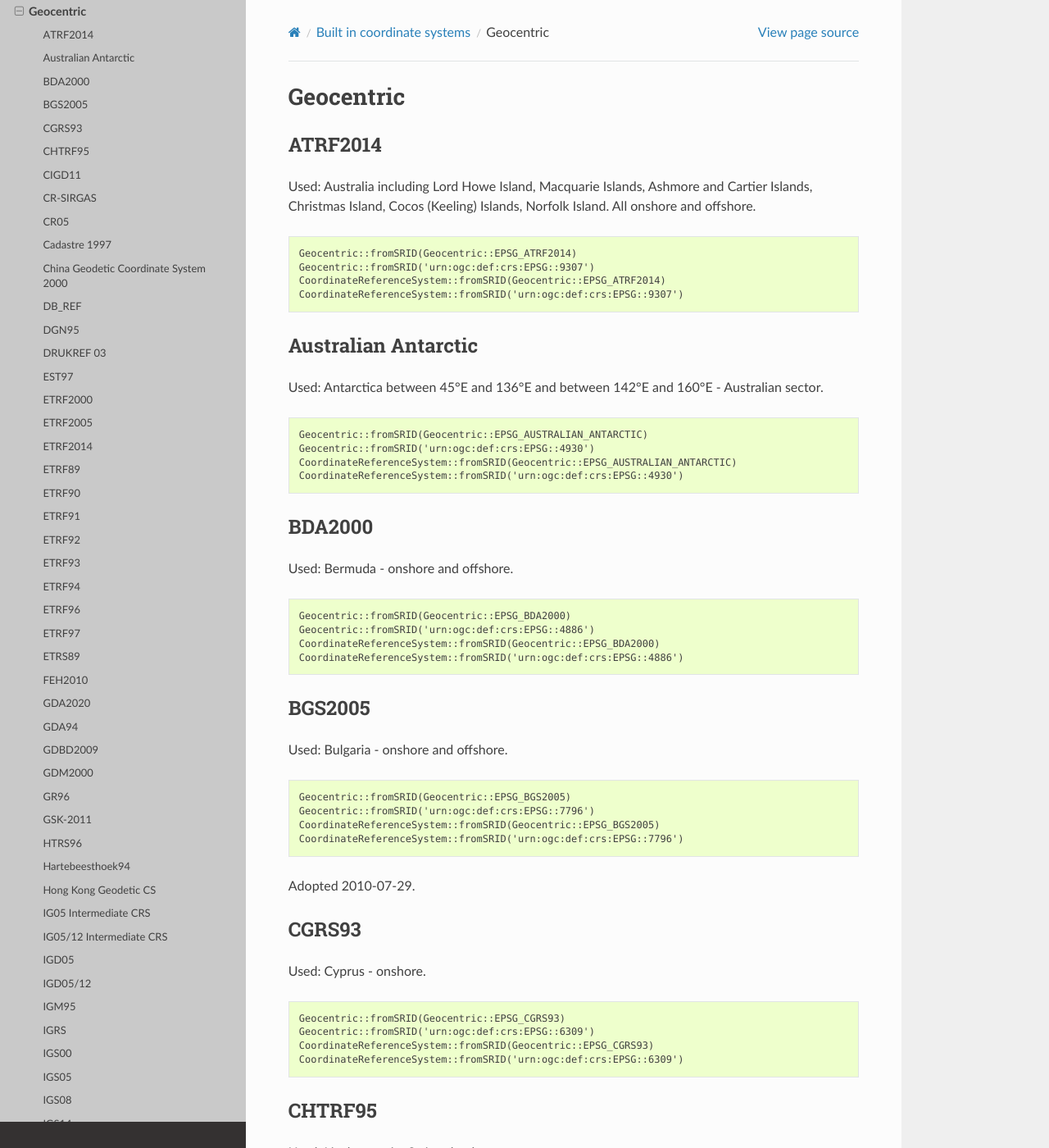
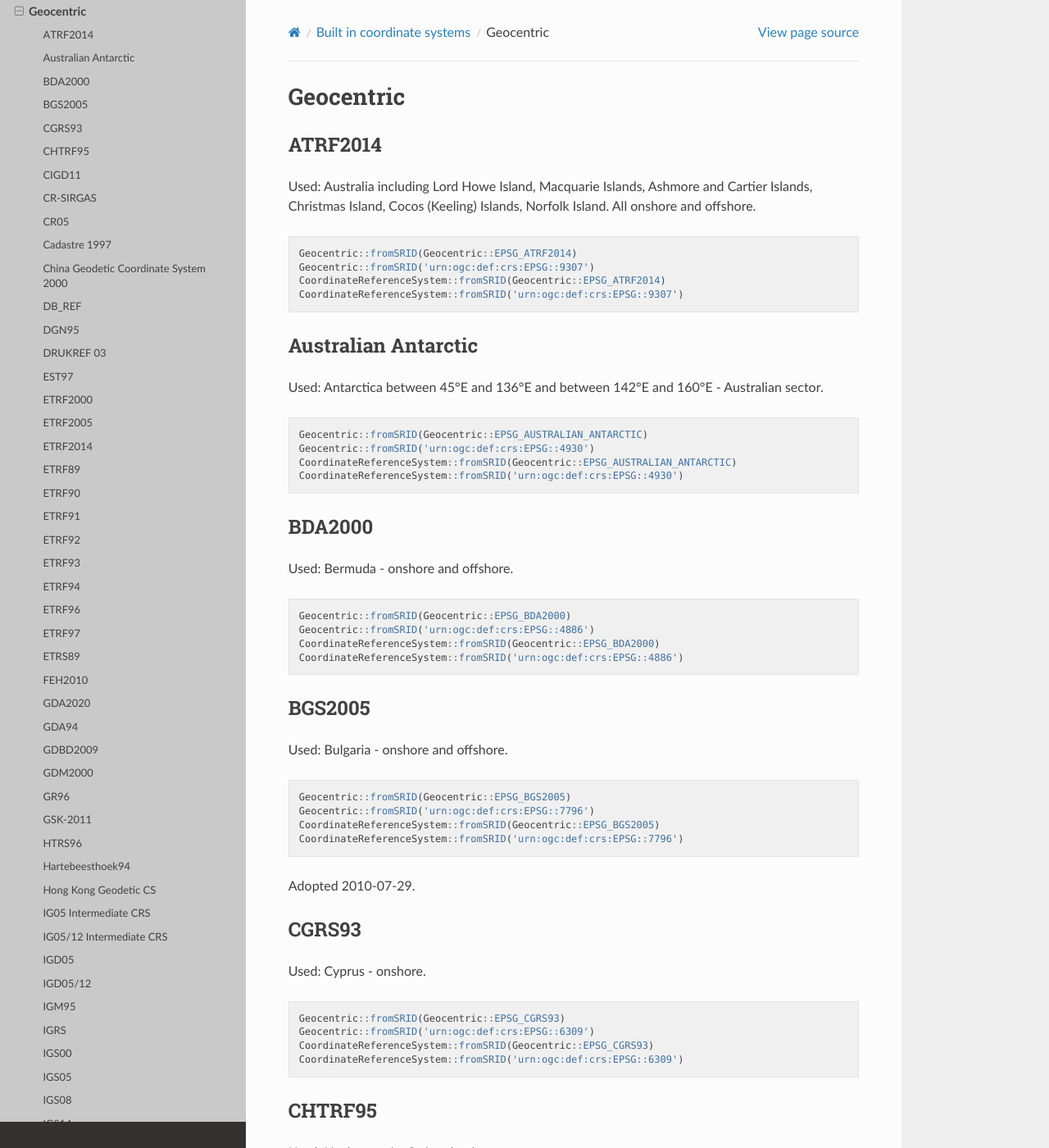
Before and after one commit to dvdoug/PHPCoord, a Sphinx documentation site: the page built from docs/builtin_crs_geocentric.rst, in a window 1280 px wide and 1400 px high. Shown: the whole window at 82% size. Built offline with Sphinx 7.4.7 and the Read the Docs theme 2.0.0, drawn with Linux system fonts in a browser that asks for light colours; some of the changed text lies outside the part shown.

Commit message:
Fix syntax highlighting in examples

```diff
--- a/docs/conf.py
+++ b/docs/conf.py
@@ -71,7 +71,7 @@ language = None
 exclude_patterns = ['_build', 'Thumbs.db', '.DS_Store']
 
 # The name of the Pygments (syntax highlighting) style to use.
-pygments_style = 'sphinx'
+pygments_style = 'friendly'
 
 # If true, `todo` and `todoList` produce output, else they produce nothing.
 todo_include_todos = False
@@ -166,3 +166,10 @@ texinfo_documents = [
      author, 'PHPCoord', 'Coordinate conversion library.',
      'Miscellaneous'),
 ]
+
+
+from sphinx.highlighting import lexers
+from pygments.lexers.web import PhpLexer
+
+# enable highlighting for PHP code not between ``<?php ... ?>`` by default
+lexers['php'] = PhpLexer(startinline=True)
```
